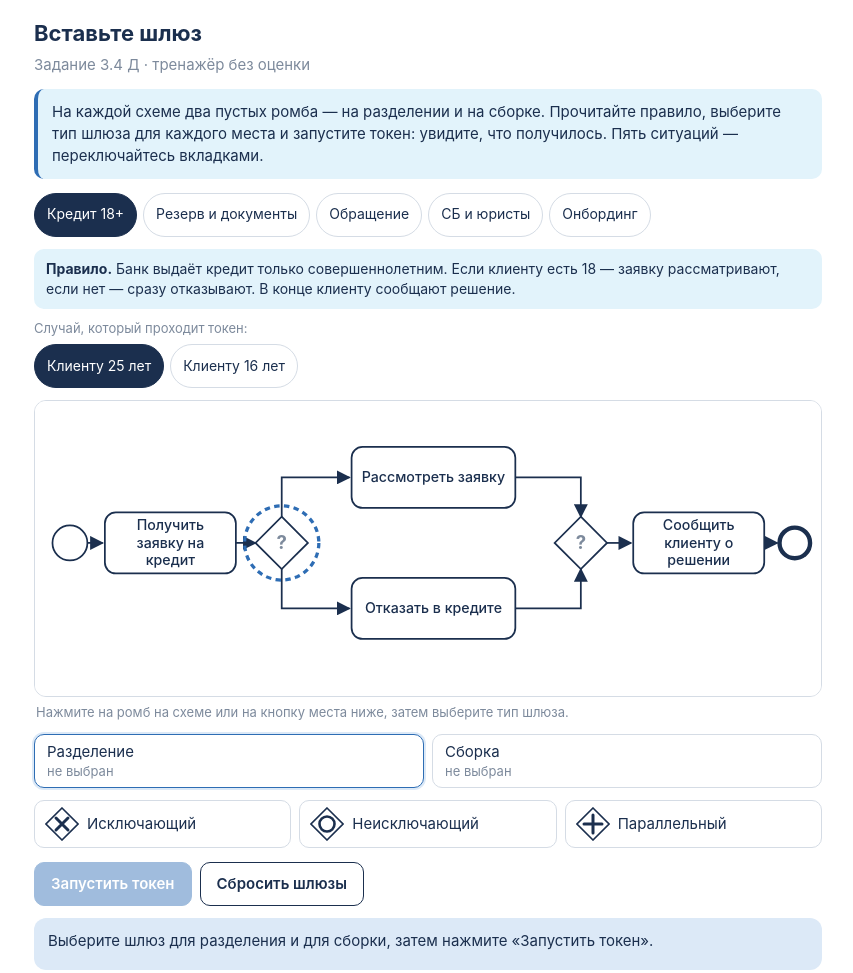
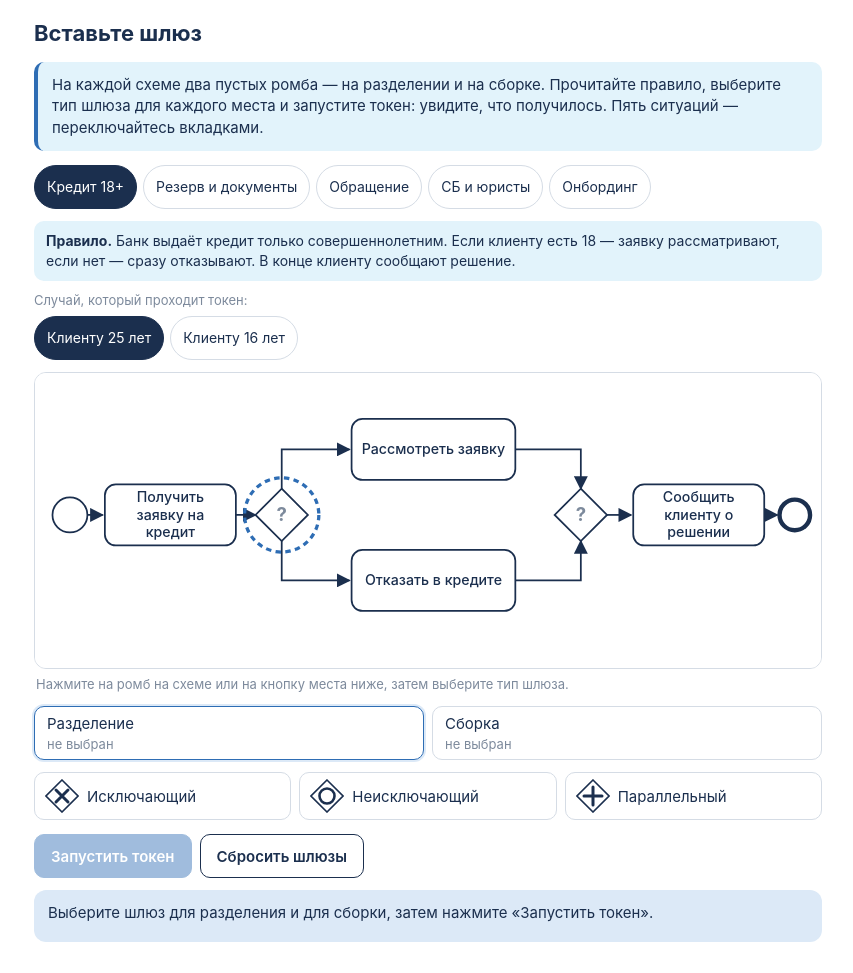
Before and after one commit to Claraitproject/3.5-vstavte_schluz, a plain HTML site: page index.html in a window 1280 px wide. Shown: the whole page, without its empty margins (212-1065 px from the left). Drawn offline with Linux system fonts and the light colour scheme.

Commit message:
Update lead paragraph in index.html
Removed placeholder text from the lead paragraph.

```diff
--- a/index.html
+++ b/index.html
@@ -86,7 +86,7 @@ color:var(--navy);cursor:pointer}
 </style></head>
 <body><main class="wrap">
 <h1>Вставьте шлюз</h1>
-<p class="lead">Задание 3.4 Д · тренажёр без оценки</p>
+<p class="lead"></p>
 <div class="task">На каждой схеме два пустых ромба — на разделении и на сборке. Прочитайте правило, выберите тип шлюза для каждого
 места и запустите токен: увидите, что получилось. Пять ситуаций — переключайтесь вкладками.</div>
 <div class="tabs" id="scTabs"><button class="tab" type="button">Кредит 18+</button><button class="tab" type="button">Резерв и документы</button><button class="tab" type="button">Обращение</button><button class="tab" type="button">СБ и юристы</button><button class="tab" type="button">Онбординг</button></div>
```
